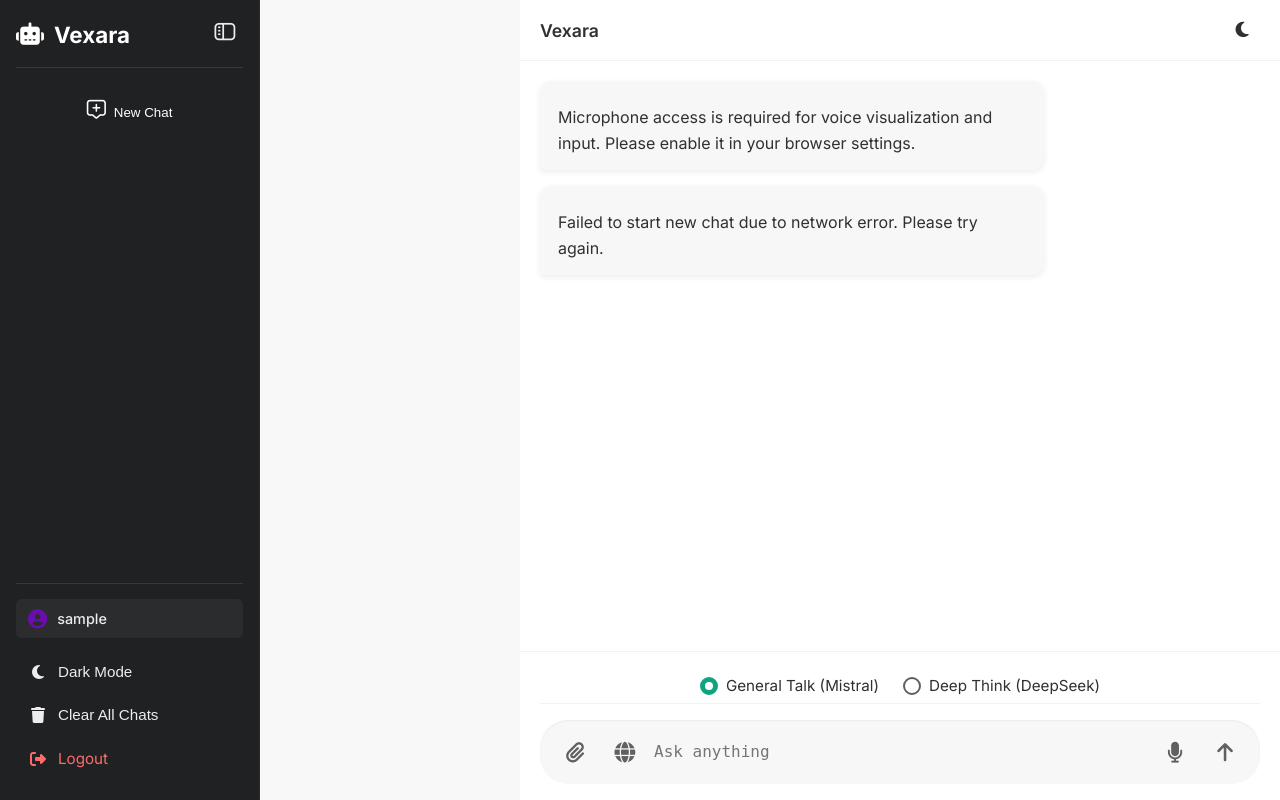
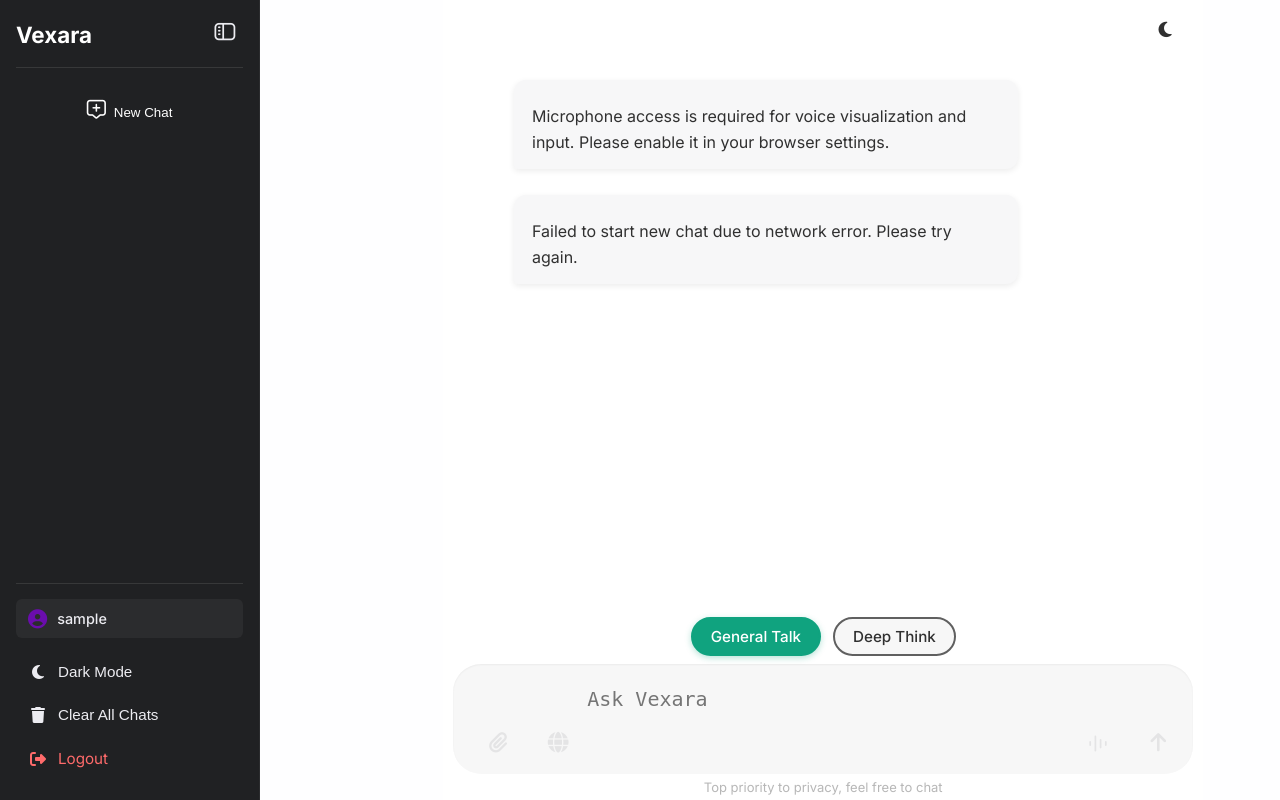
Before and after one commit to shivam-website/Vexara, a Flask app: page / in a window 1280 px wide. Run offline with Flask 3, Linux system fonts and the light colour scheme; the visitor is signed in with stand-in values (Sample User, id 1); data that the repository does not hold is empty; some libraries are stand-ins or nearby versions.

Commit message:
Update index.html

```diff
--- a/templates/index.html
+++ b/templates/index.html
@@ -3,7 +3,10 @@
 <head>
     <meta charset="UTF-8" />
     <meta name="viewport" content="width=device-width, initial-scale=1.0"/>
-    <title>Vexara AI Assistant</title>
+    <title>Vexara</title>
+    <link rel="icon" href="/static/images/vexara-logo-removebg-preview.png" type="image/png" />
+
+
     <link rel="stylesheet" href="https://cdn-uicons.flaticon.com/uicons-regular-rounded/css/uicons-regular-rounded.css">
 
     <link rel="stylesheet" href="https://cdn-uicons.flaticon.com/uicons-regular-rounded/css/uicons-regular-rounded.css">
@@ -18,7 +21,7 @@
             --primary-color: #10a37f; /* ChatGPT green */
             --primary-light: #18cd9f;
             --accent-color: #6a0dad; /* A subtle purple/blue for some accents */
-            --bg-color: #f8f8f8; /* Light gray for body background */
+            --bg-color: #fefeff; /* Light gray for body background */
             --text-color: #303030; /* Darker text */
             --text-light: #606060;
             --sidebar-bg: #202123; /* Dark background for sidebar */
@@ -100,13 +104,16 @@
             display: flex;
             flex-direction: column;
             height: 100vh; /* Ensure main also takes full viewport height */
-            margin-left: 260px; /* Default margin for desktop, equals sidebar width */
+            margin-left: 100px; /* Default margin for desktop, equals sidebar width */
             transition: margin-left 0.3s ease;
             position: relative; /* For z-index context */
+
+            right: 6%;
         }
 
         .main.full-width { /* Applied when sidebar is collapsed on desktop */
-            margin-left: 70px; /* Adjusted margin when sidebar is collapsed */
+            margin-left: 350px;
+            /* Adjusted margin when sidebar is collapsed */
         }
 
         .main.full-screen { /* For true full screen chat (sidebar hidden) */
@@ -538,7 +551,7 @@
             justify-content: space-between;
             align-items: center;
             z-index: 10;
-            border-bottom: 1px solid rgba(0, 0, 0, 0.05); /* Subtle bottom border */
+            /* border-bottom: 1px solid rgba(0, 0, 0, 0.05);  */
         }
 
         .dark-mode .top-bar {
@@ -549,7 +562,7 @@
             font-weight: 600;
             font-size: 1.1rem;
             display: flex;
-            align-items: center;
+            justify-content: center;
             gap: 8px;
             color: var(--text-color);
         }
@@ -621,11 +634,12 @@
             padding: 20px;
             overflow-y: auto;
             background-color: var(--chat-bg);
+            color: #c0c1c1;
             scrollbar-width: thin;
             scrollbar-color: var(--primary-color) var(--chat-bg);
             display: flex;
             flex-direction: column;
-            gap: 16px; /* Spacing between messages */
+            gap: 26px; /* Spacing between messages */
             font-size: 1rem;
             line-height: 1.6;
             scroll-behavior: smooth;
@@ -719,7 +740,7 @@
 .bot-message {
     background-color: var(--bot-message-bg);
     margin-right: auto;
-    margin-left: 0;
+    margin-left: 7%;
     padding: 14px 18px;
     border-radius: 12px 12px 12px 4px; /* Rounded with unique flair */
     max-width: 70%;
@@ -856,24 +878,24 @@
 ================================== */
 
 .input-area {
-    padding: 16px 20px;
+    padding: 10px 10px;
     background-color: var(--chat-bg);
-    border-top: 1px solid rgba(0, 0, 0, 0.05);
+    /* border-top: 1px solid rgba(0, 0, 0, 0.05); */
     position: sticky;
     bottom: 0;
     z-index: 10;
-}
-
-.dark-mode .input-area {
-    border-top-color: rgba(255, 255, 255, 0.05);
-}
+
+}
+
 
 .input-container {
     display: flex;
     gap: 8px;
     width: 100%;
-    max-width: 768px;
-    margin: 0 auto;
+    max-width: 800px;
+    margin: 0 auto
+    ;
+    margin-right: 7.8rem;
     align-items: flex-end;
     position: relative;
     background: rgba(0, 0, 0, 0.03);
@@ -881,29 +903,43 @@
     box-shadow: inset 0 1px 2px rgba(0, 0, 0, 0.05);
     padding: 10px 14px;
     transition: box-shadow 0.2s ease;
+
 }
 
 .dark-mode .input-container {
-    background: rgba(255, 255, 255, 0.05);
+    background: #313130;
     box-shadow: inset 0 1px 2px rgba(255, 255, 255, 0.1);
 }
 
 .main.full-screen .input-container {
     max-width: 900px;
+    margin-right: 100px;
+}
+.main.full-width .input-container{
+    margin-right: 100px;
+    max-width: 835px;
+}
+        .main.full-width { /* Applied when sidebar is collapsed on desktop */
+            margin-left: 350px;
+            margin-right:90px;
+            /* Adjusted margin when sidebar is collapsed */
         }
 
 /* ✅ Improved Text Input */
 #text-input {
     flex: 1;
     min-width: 0;
-    padding: 10px 0;
+    max-width: 900px;
+    padding: 10px 0px;
+    text-align: left;
+    z-index: 10;
     border: none;
     background: transparent;
     color: var(--text-color);
-    font-size: 1rem;
+    font-size: 1.25rem;
     resize: none;
     overflow-y: auto;
-    min-height: 28px;
+    min-height: 90px;
     line-height: 1.5;
     max-height: 200px;
     border-radius: var(--border-radius-sm);
@@ -953,10 +992,12 @@
 .stop-btn {
     background: none;
     border: none;
-    color: var(--text-light);
+    color: #e4e4e5;
+
     cursor: pointer;
     font-size: 1.3rem;
     padding: 8px;
+    margin-left: 10px;
     border-radius: 50%;
     transition: var(--transition);
     display: flex;
@@ -1471,61 +1519,60 @@
         .model-select-group {
             display: flex;
             justify-content: center;
-            gap: 1.5rem; /* Increased gap for better spacing */
-            margin-bottom: 1rem; /* Space below the radio buttons */
-            padding-top: 0.5rem;
-            padding-bottom: 0.5rem;
-            border-bottom: 1px solid rgba(0, 0, 0, 0.05); /* Subtle separator */
-        }
-        .dark-mode .model-select-group {
-            border-bottom: 1px solid rgba(255, 255, 255, 0.05);
-        }
-
-        .model-select-group label {
+            gap: 12px;
+            padding: 0.5rem 0;
+            /* border-bottom: 1px solid rgba(0, 0, 0, 0.05); */
+        }
+
+
+
+/* ✅ Toggle Button Style */
+.model-option {
+    position: relative;
+    padding: 8px 18px;
+    border: 2px solid var(--text-light);
+    border-radius: 30px;
+    font-size: 0.95rem;
+    font-weight: 500;
+    color: var(--text-color);
+    background: rgba(0, 0, 0, 0.03);
+    cursor: pointer;
+    transition: all 0.25s ease;
     display: flex;
     align-items: center;
-            cursor: pointer;
-            font-size: 0.95rem; /* Slightly larger font */
-            color: var(--text-color);
-            transition: color 0.2s ease;
-        }
-
-        .model-select-group label:hover {
-            color: var(--primary-color); /* Highlight on hover */
-        }
-
-        .model-select-group input[type="radio"] {
-            -webkit-appearance: none;
-            -moz-appearance: none;
-            appearance: none;
-            width: 18px; /* Custom radio button size */
-            height: 18px;
-            border: 2px solid var(--text-light); /* Border color */
-            border-radius: 50%;
-            margin-right: 8px;
-            position: relative;
-            outline: none;
-            cursor: pointer;
-            transition: all 0.2s ease;
-        }
-
-        .model-select-group input[type="radio"]:checked {
-            border-color: var(--primary-color); /* Primary color when checked */
-            background-color: var(--primary-color);
-        }
-
-        .model-select-group input[type="radio"]:checked::before {
-            content: '';
-            display: block;
-            width: 8px; /* Inner circle */
-            height: 8px;
-            background-color: white;
-            border-radius: 50%;
-            position: absolute;
-            top: 50%;
-            left: 50%;
-            transform: translate(-50%, -50%);
-        }
+}
+
+.dark-mode .model-option {
+    background: rgba(255, 255, 255, 0.05);
+    border-color: rgba(255, 255, 255, 0.15);
+}
+
+/* Hide Original Radio */
+.model-option input[type="radio"] {
+    display: none;
+}
+
+/* ✅ Hover effect */
+.model-option:hover {
+    border-color: var(--primary-color);
+    background: rgba(16, 163, 127, 0.06);
+}
+
+/* ✅ Selected Style */
+.model-option input[type="radio"]:checked + span {
+    color: white;
+}
+
+.model-option input[type="radio"]:checked ~ span {
+    color: white;
+}
+
+.model-option:has(input[type="radio"]:checked) {
+    background: var(--primary-color);
+    border-color: var(--primary-color);
+    box-shadow: 0 2px 6px rgba(16, 163, 127, 0.3);
+}
+
 
         /* Voice Indicator Area Styling (for input bar when in voice mode) */
         .voice-indicator-area {
@@ -1808,8 +1856,8 @@
     <div id="sidebar" class="sidebar">
         <div class="sidebar-header">
             <div class="sidebar-logo">
-                <i class="fas fa-robot"></i>
-                 <!-- <img src="vexara1.png" alt="V"> -->
+                <!-- <i class="fas fa-robot"></i> -->
+                 <img src="/static/images/vexara-logo-removebg-preview.png" alt="V">
                 <span>Vexara</span>
             </div>
             <!-- Renamed hideSidebarBtn to sidebarToggleButton for general use -->
@@ -1857,7 +1905,11 @@
         <div class="top-bar">
             <div class="top-bar-title">
                 <!-- <i class="fas fa-robot" aria-hidden="true"></i> -->
-                <span>Vexara</span>
+                <!-- <img src="/static/images/vexara-logo-removebg-preview.png" alt="V" style="display: inline-block;
+                width: 55px; /* Slightly larger for better visibility */
+                height: 55px;
+                object-fit: cover;"> -->
+                <!-- <span style="font-size: 22px; font-weight: 550;position: fixed ; font-family: 'Segoe UI', Tahoma, Geneva, Verdana, sans-serif;">Vexara</span> -->
             </div>
             <div class="top-bar-actions">
                 <button class="action-btn" onclick="toggleDarkMode()" title="Toggle Dark Mode" aria-label="Toggle Dark Mode">
@@ -1878,28 +1931,32 @@
 
         <!-- Input Area at the bottom -->
         <div class="input-area">
+
             <!-- Image Preview Container -->
             <div id="image-preview-container" class="image-preview-container" aria-live="polite" aria-atomic="true">
                 <img id="image-preview" src="#" alt="Image Preview" style="display: none;">
                 <button id="clear-image-btn" class="clear-image-btn" title="Clear Image" aria-label="Clear Image Preview">
                     <i class="fas fa-times" aria-hidden="true"></i>
                 </button>
+
             </div>
 
             <form id="multi-action-form" enctype="multipart/form-data">
-                <!-- Model Selection Radio Buttons -->
+                <!-- Model Selection Buttons -->
                 <div class="model-select-group" role="radiogroup" aria-label="Select AI Model">
-                    <label for="modelGeneral">
+                    <label class="model-option" for="modelGeneral">
                         <input type="radio" id="modelGeneral" name="modelChoice" value="general" checked aria-checked="true">
-                        General Talk (Mistral)
+                        <span>General Talk </span>
                     </label>
-                    <label for="modelDeepThink">
+
+                    <label class="model-option" for="modelDeepThink">
                         <input type="radio" id="modelDeepThink" name="modelChoice" value="deep_think" aria-checked="false">
-                        Deep Think (DeepSeek)
+                        <span>Deep Think</span>
                     </label>
                 </div>
 
-                <div class="input-container">
+
+                <div class="input-container" >
                     <!-- Icons on the left -->
                     <button type="button" class="input-icon-btn" id="attach-file-btn" title="Attach File" aria-label="Attach File">
                         <i class="fas fa-paperclip" aria-hidden="true"></i>
@@ -1912,7 +1969,7 @@
                     </button>
 
                     <!-- Main Textarea -->
-                    <textarea id="text-input" name="instruction" placeholder="Ask anything" rows="1" required aria-label="Type your message here"></textarea>
+                    <textarea id="text-input" name="instruction" placeholder="Ask Vexara" rows="1" required aria-label="Type your message here"></textarea>
 
                     <!-- Voice Indicator Area (for input bar when not in full voice mode) -->
                     <div id="voice-indicator-area" class="voice-indicator-area" aria-live="polite" aria-atomic="true">
@@ -1926,7 +1983,14 @@
 
                     <!-- Voice Talk Button (on the right, before send) -->
                     <button type="button" id="voice-talk-btn" class="input-icon-btn" title="Toggle Voice Talk" aria-label="Toggle Voice Talk">
-                        <i class="fas fa-microphone" aria-hidden="true"></i>
+                        <!-- <i class="fas fa-microphone" aria-hidden="true"></i> -->
+                        <svg width="35" height="35" viewBox="0 0 20 20" fill="currentColor" xmlns="http://www.w3.org/2000/svg" class="icon"><path d="M7.33496 15.5V4.5C7.33496 4.13275 7.63275 3.83499 8 3.83496C8.36727 3.83496 8.66504 4.13273 8.66504 4.5V15.5C8.66504 15.8673 8.36727 16.165 8 16.165C7.63275 16.165 7.33496 15.8673 7.33496 15.5ZM11.335 13.1309V7.20801C11.335 6.84075 11.6327 6.54298 12 6.54297C12.3673 6.54297 12.665 6.84074 12.665 7.20801V13.1309C12.665 13.4981 12.3672 13.7959 12 13.7959C11.6328 13.7959 11.335 13.4981 11.335 13.1309ZM3.33496 11.3535V8.81543C3.33496 8.44816 3.63273 8.15039 4 8.15039C4.36727 8.15039 4.66504 8.44816 4.66504 8.81543V11.3535C4.66504 11.7208 4.36727 12.0186 4 12.0186C3.63273 12.0186 3.33496 11.7208 3.33496 11.3535ZM15.335 11.3535V8.81543C15.335 8.44816 15.6327 8.15039 16 8.15039C16.3673 8.15039 16.665 8.44816 16.665 8.81543V11.3535C16.665 11.7208 16.3673 12.0186 16 12.0186C15.6327 12.0186 15.335 11.7208 15.335 11.3535Z"></path></svg>
+                        <!-- <svg xmlns="http://www.w3.org/2000/svg" width="24" height="24" viewBox="0 0 24 24" fill="none" stroke="currentColor" stroke-width="2" stroke-linecap="round" stroke-linejoin="round" class="voice-icon">
+                            <path d="M12 1v22"></path>
+                            <path d="M5 5v14"></path>
+                            <path d="M19 8v8"></path>
+                          </svg> -->
+
                     </button>
 
                     <!-- Send/Stop Buttons (on the far right) -->
@@ -1937,6 +2001,13 @@
                         <i class="fas fa-stop" aria-hidden="true"></i>
                     </button>
                 </div>
+<div style="display: flex; justify-content: center; width: 100%; position: relative; top: 5px;">
+    <p style="font-size: 13px; color: #999; text-align: center; margin: 0; opacity: 0.7;">
+        Top priority to privacy, feel free to chat
+    </p>
+</div>
+
+
             </form>
         </div>
 
@@ -2202,7 +2276,7 @@
 
             const header = document.createElement('div');
             header.className = 'message-header';
-            header.innerHTML = type === 'user' ? 'You' : 'Vexara';
+            header.innerHTML = type === 'user' ? 'You' : '';
 
             const timestampSpan = document.createElement('span');
             timestampSpan.className = 'message-timestamp';
@@ -2274,7 +2348,7 @@
 
             const header = document.createElement('div');
             header.className = 'message-header';
-            header.innerHTML = 'Vexara';
+            // header.innerHTML = 'Vexara';
 
             const timestampSpan = document.createElement('span');
             timestampSpan.className = 'message-timestamp';
@@ -2397,7 +2471,7 @@
                 const messageActionsDiv = document.createElement('div');
                 messageActionsDiv.className = 'message-actions';
 
-                const summarizeButton = document.createElement('button');
+                // const summarizeButton = document.createElement('button');
                 summarizeButton.className = 'message-action-btn';
                 summarizeButton.innerHTML = '<i class="fas fa-sparkle" aria-hidden="true"></i> Summarize';
                 summarizeButton.onclick = async () => {
@@ -3651,7 +3725,8 @@
                         placeholderDiv.id = 'new-chat-placeholder';
                         placeholderDiv.className = 'new-chat-placeholder';
                         placeholderDiv.innerHTML = `
-                            <i class="fas fa-robot logo-large" aria-hidden="true"></i>
+                        <img src="/static/images/vexara-logo-removebg-preview.png" alt="V">
+
                             <span class="title">What are you working on?</span>
                             <p>Welcome to Vexara! How can I assist you today?</p>
                         `;
```
Also changed, not shown: other parts of templates/index.html (+51 -21 lines). Lines whose indentation alone changed are shown as unchanged.
